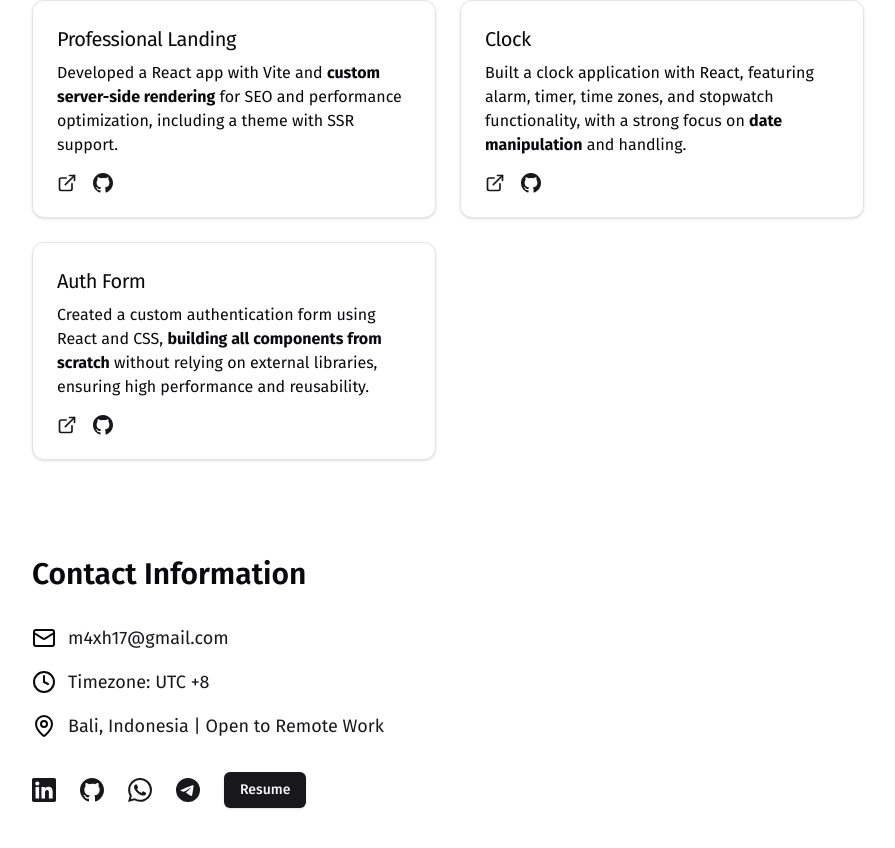
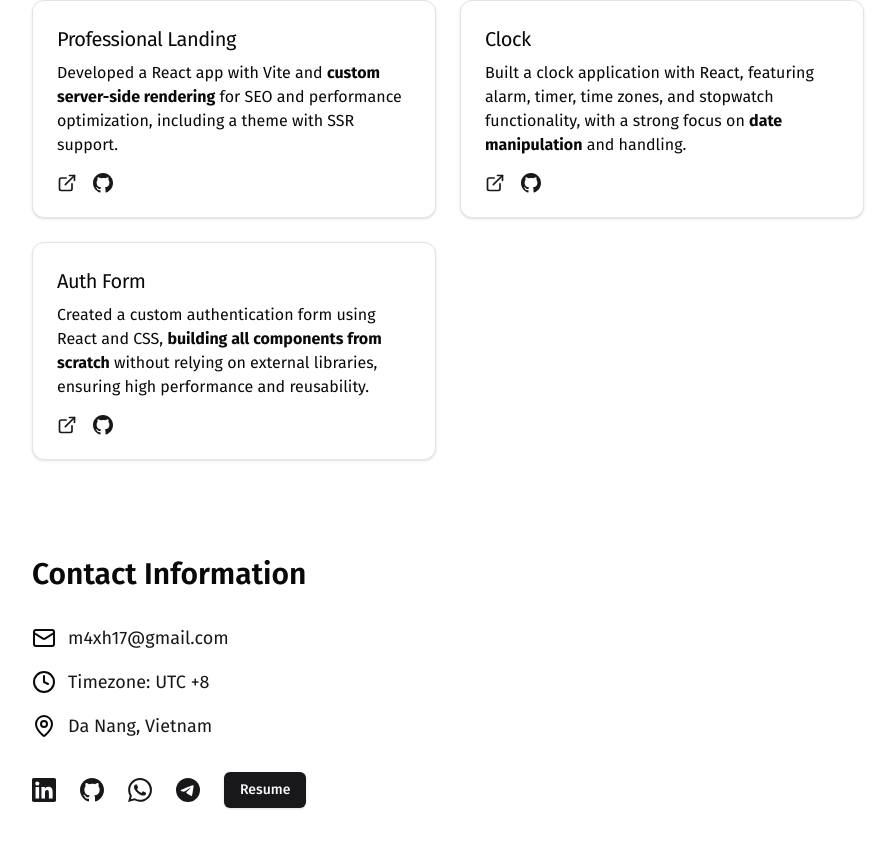
Before and after one commit to maxh1t/professional-landing, a React (Vite) app: page / in a window 1280 px wide. Shown: the part 2208-3056 px from the top of the page, without its empty margins (192-1087 px from the left). Built offline with nearby package versions, Linux system fonts and the light colour scheme.

Commit message:
feat: edit location in ContactSection

```diff
--- a/src/components/ContactSection/ui.tsx
+++ b/src/components/ContactSection/ui.tsx
@@ -27,7 +27,7 @@ export function ContactSection() {
         <div className='flex items-center space-x-3'>
           <MapPin />
           <span className='text-base text-primary md:text-lg' itemProp='address'>
-            Bali, Indonesia | Open to Remote Work
+            Da Nang, Vietnam
           </span>
         </div>
       </div>
```
